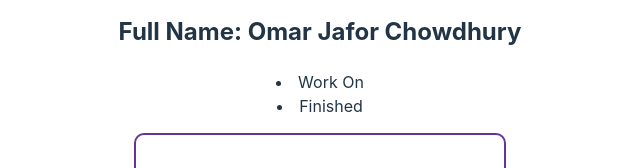
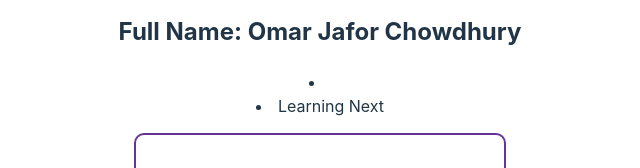
Before and after one commit to omarjafor/My-First-React, a React (Vite) app: page / in a window 1280 px wide. Shown: the part 382-550 px from the top of the page, without its empty margins (320-960 px from the left). Built offline with nearby package versions, Linux system fonts and the light colour scheme.

Commit message:
conditional rendering

```diff
--- a/src/pages/Home.jsx
+++ b/src/pages/Home.jsx
@@ -27,7 +27,9 @@ function Todo({task}){
 
 function Todos2({task, isDone}){
     return(
-        <li>{isDone ? 'Finished' : 'Work On'}</li>
+        // <li>{isDone ? 'Finished' : 'Work On'}</li>
+        <li>{isDone && task}</li>
+        // <li>{isDone || task}</li>
     )
 }
 export default Home;
```
